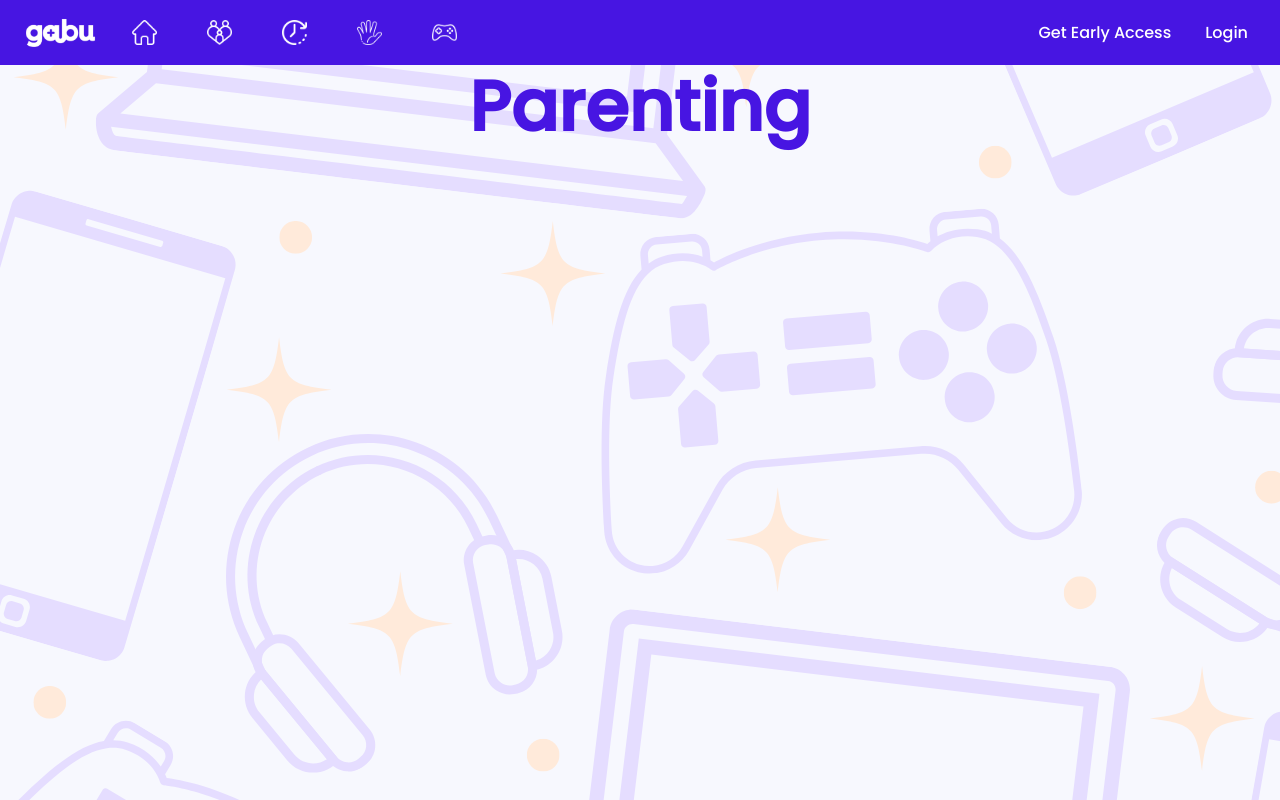
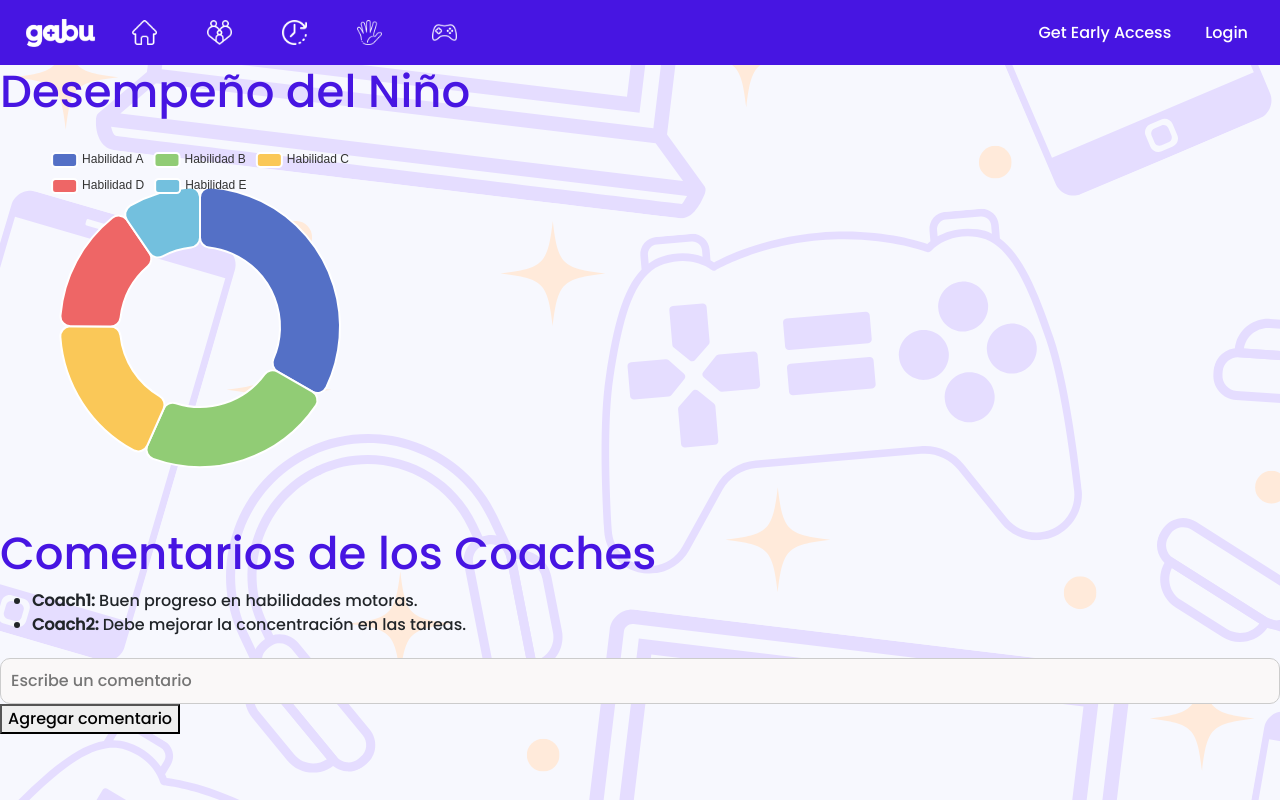
Before and after one commit to kimherdz/gabu-insights, a React (Create React App) app: page /parenting in a window 1280 px wide. Built offline with nearby package versions, Linux system fonts and the light colour scheme.

Commit message:
avance de parenting

```diff
--- a/package.json
+++ b/package.json
@@ -7,6 +7,7 @@
     "@testing-library/react": "^13.4.0",
     "@testing-library/user-event": "^13.5.0",
     "bootstrap": "^5.3.3",
+    "echarts": "^5.5.1",
     "react": "^18.3.1",
     "react-bootstrap": "^2.10.5",
     "react-dom": "^18.3.1",
--- a/src/pages/parenting.jsx
+++ b/src/pages/parenting.jsx
@@ -1,10 +1,100 @@
-import React from 'react';
+import React, { useState, useEffect } from 'react';
+import * as echarts from 'echarts';
 
 const Parenting = () => {
+  // Estado para los comentarios
+  const [comments, setComments] = useState([
+    { user: 'Coach1', text: 'Buen progreso en habilidades motoras.' },
+    { user: 'Coach2', text: 'Debe mejorar la concentración en las tareas.' }
+  ]);
+
+  // Estado para el nuevo comentario
+  const [newComment, setNewComment] = useState('');
+
+  // Efecto para inicializar la gráfica
+  useEffect(() => {
+    const chartDom = document.getElementById('chart');
+    const myChart = echarts.init(chartDom);
+
+    const option = {
+      tooltip: {
+        trigger: 'item'
+      },
+      legend: {
+        top: '5%',
+        left: 'center'
+      },
+      series: [
+        {
+          name: 'Desempeño del Niño',
+          type: 'pie',
+          radius: ['40%', '70%'],
+          avoidLabelOverlap: false,
+          itemStyle: {
+            borderRadius: 10,
+            borderColor: '#fff',
+            borderWidth: 2
+          },
+          label: {
+            show: false,
+            position: 'center'
+          },
+          emphasis: {
+            label: {
+              show: true,
+              fontSize: 40,
+              fontWeight: 'bold'
+            }
+          },
+          labelLine: {
+            show: false
+          },
+          data: [
+            { value: 1048, name: 'Habilidad A' },
+            { value: 735, name: 'Habilidad B' },
+            { value: 580, name: 'Habilidad C' },
+            { value: 484, name: 'Habilidad D' },
+            { value: 300, name: 'Habilidad E' }
+          ]
+        }
+      ]
+    };
+
+    option && myChart.setOption(option);
+  }, []);
+
+  // Función para agregar un comentario
+  const handleAddComment = () => {
+    if (newComment.trim()) {
+      setComments([...comments, { user: 'Coach', text: newComment }]);
+      setNewComment(''); // Limpiar el campo
+    }
+  };
+
   return (
     <div>
-      <h1 style={{ fontWeight: 'bold', textAlign: 'center' }}>
-        Parenting</h1>
+      <h2>Desempeño del Niño</h2>
+      <div id="chart" style={{ width: 400, height: 400 }}></div>
+
+      <h3>Comentarios de los Coaches</h3>
+      <ul>
+        {comments.map((comment, index) => (
+          <li key={index}>
+            <strong>{comment.user}:</strong> {comment.text}
+          </li>
+        ))}
+      </ul>
+
+      {/* Formulario para agregar comentarios */}
+      <div>
+        <input
+          type="text"
+          value={newComment}
+          onChange={(e) => setNewComment(e.target.value)}
+          placeholder="Escribe un comentario"
+        />
+        <button onClick={handleAddComment}>Agregar comentario</button>
+      </div>
     </div>
   );
 };
```
Also changed, not shown: 1 other file (tests, documents, lock files or other folders).
